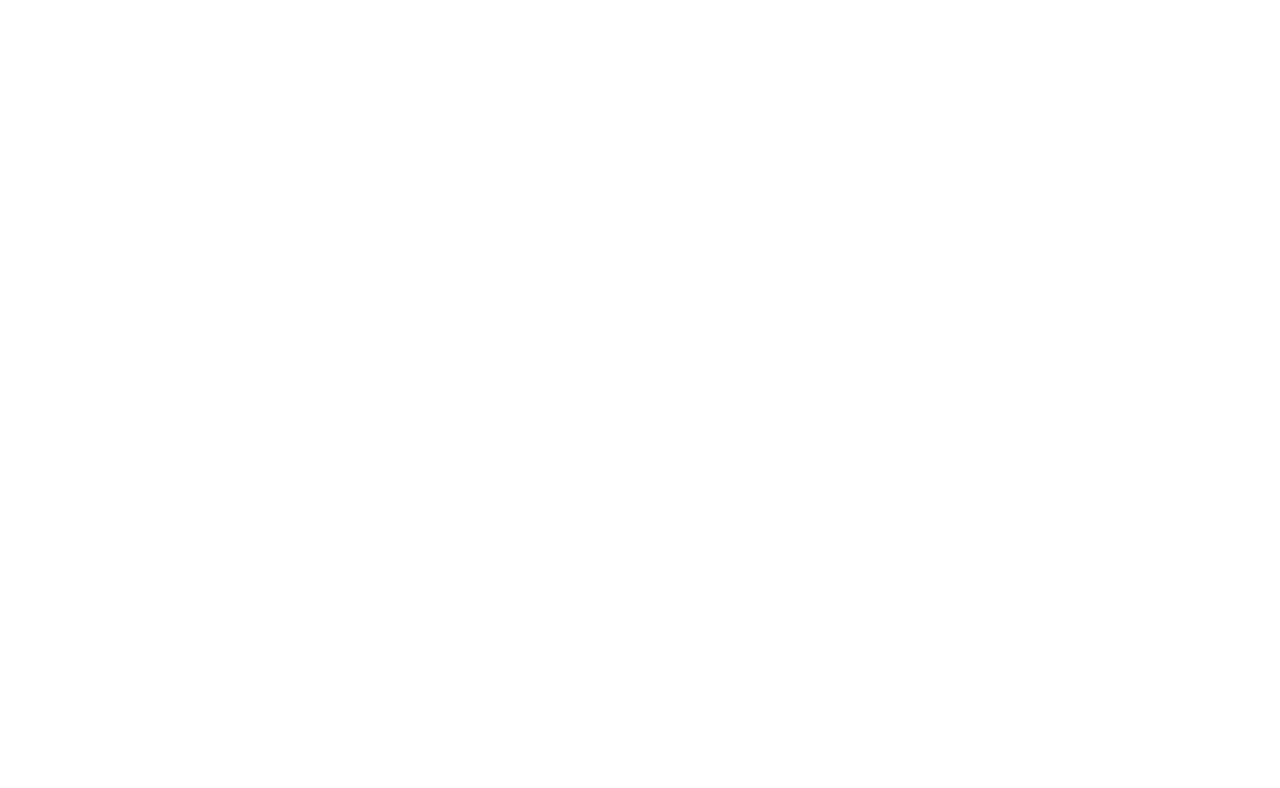
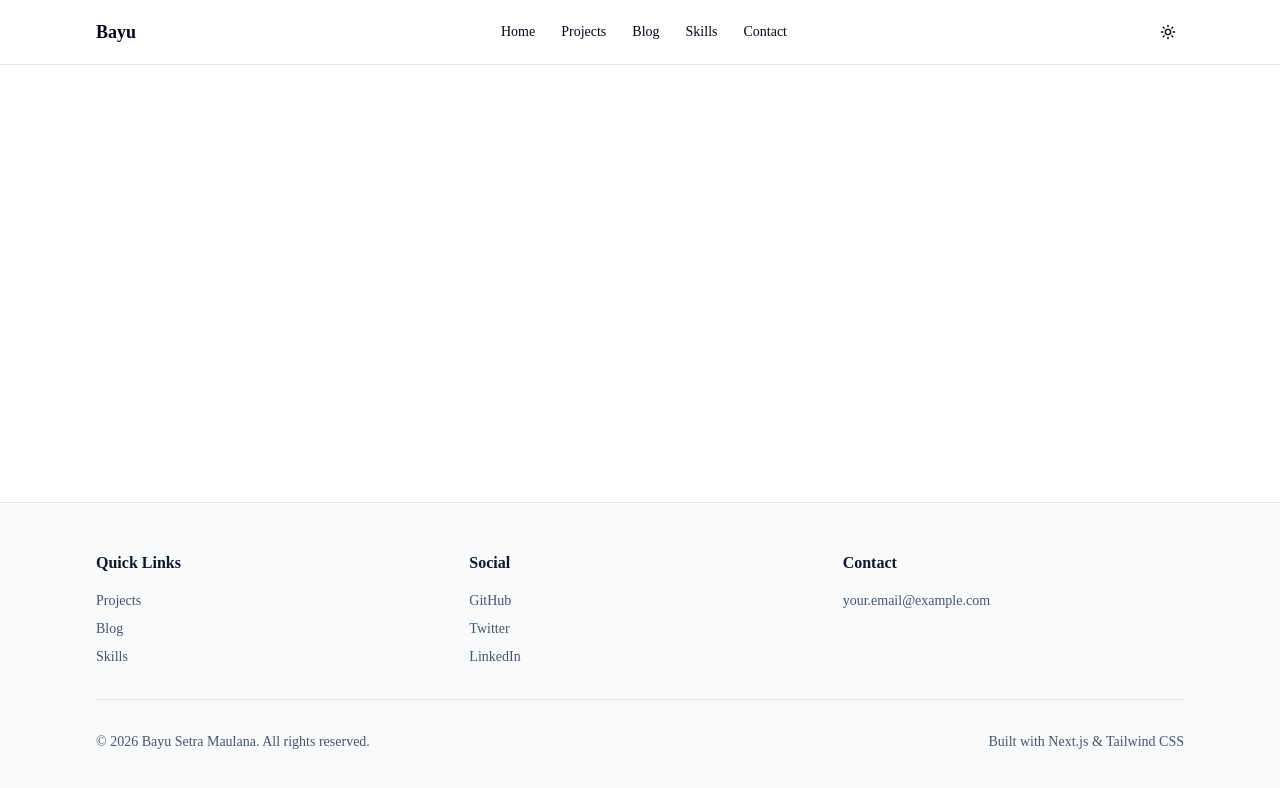
Before and after one commit to bayusm0506/my-portofolio, a Next.js app: page /projects in a window 1280 px wide. Shown: the top 788 px of the page. Built offline with nearby package versions, Linux system fonts and the light colour scheme.

Commit message:
feat: draft layout

```diff
--- a/app/layout.tsx
+++ b/app/layout.tsx
@@ -1,21 +1,25 @@
 import type { Metadata } from 'next';
+
 import { Geist, Geist_Mono } from 'next/font/google';
+
+import { Footer } from '@/components/layout/Footer';
+import { Header } from '@/components/layout/Header';
 import './globals.css';
+import { Providers } from './providers';
 
 const geistSans = Geist({
+  subsets: ['latin'],
   variable: '--font-geist-sans',
-  subsets: ['latin'],
 });
 
 const geistMono = Geist_Mono({
+  subsets: ['latin'],
   variable: '--font-geist-mono',
-  subsets: ['latin'],
 });
 
 export const metadata: Metadata = {
-  title: 'Bayu Setra Maulana',
-  description:
-    'An Full Stack Developer with a passion for creating innovative and efficient web applications. With expertise in both frontend and backend technologies, I strive to deliver seamless user experiences and robust solutions.',
+  description: 'Portfolio showcasing my projects and expertise',
+  title: 'Bayu Setra Maulana | Full Stack Developer',
 };
 
 export default function RootLayout({
@@ -24,8 +28,18 @@
   children: React.ReactNode;
 }>) {
   return (
-    <html lang="en" className={`${geistSans.variable} ${geistMono.variable} h-full antialiased`}>
-      <body className="min-h-full flex flex-col">{children}</body>
+    <html
+      className={`${geistSans.variable} ${geistMono.variable}`}
+      lang="en"
+      suppressHydrationWarning
+    >
+      <body className="flex min-h-screen flex-col bg-white text-slate-950 antialiased dark:bg-slate-950 dark:text-slate-50">
+        <Providers>
+          <Header />
+          <main className="flex-1">{children}</main>
+          <Footer />
+        </Providers>
+      </body>
     </html>
   );
 }
--- a/app/providers.tsx
+++ b/app/providers.tsx
@@ -1,3 +1,5 @@
+'use client';
+
 import { useEffect, useState } from 'react';
 
 export function Providers({ children }: { children: React.ReactNode }) {
--- /dev/null
+++ b/components/common/Container.tsx
@@ -0,0 +1,9 @@
+import { cn } from '@/lib/utils';
+
+type ContainerProps = React.HTMLAttributes<HTMLDivElement>;
+
+export function Container({ className, ...props }: ContainerProps) {
+  return (
+    <div className={cn('mx-auto w-full max-w-6xl px-4 sm:px-6 lg:px-8', className)} {...props} />
+  );
+}
--- /dev/null
+++ b/components/layout/Footer.tsx
@@ -0,0 +1,87 @@
+import { Container } from '@/components/common/Container';
+import { Separator } from '@/components/ui/separator';
+import Link from 'next/link';
+
+export function Footer() {
+  const currentYear = new Date().getFullYear();
+
+  return (
+    <footer className="border-t border-slate-200 bg-slate-50 dark:border-slate-800 dark:bg-slate-900">
+      <Container className="py-12">
+        <div className="mb-8 grid grid-cols-1 gap-8 md:grid-cols-3">
+          <div>
+            <h3 className="mb-4 font-semibold text-slate-900 dark:text-slate-100">Quick Links</h3>
+            <ul className="space-y-2 text-sm text-slate-600 dark:text-slate-400">
+              <li>
+                <Link
+                  className="transition-colors hover:text-slate-900 dark:hover:text-slate-100"
+                  href="/projects"
+                >
+                  Projects
+                </Link>
+              </li>
+              <li>
+                <Link
+                  className="transition-colors hover:text-slate-900 dark:hover:text-slate-100"
+                  href="/blog"
+                >
+                  Blog
+                </Link>
+              </li>
+              <li>
+                <Link
+                  className="transition-colors hover:text-slate-900 dark:hover:text-slate-100"
+                  href="/skills"
+                >
+                  Skills
+                </Link>
+              </li>
+            </ul>
+          </div>
+
+          <div>
+            <h3 className="mb-4 font-semibold text-slate-900 dark:text-slate-100">Social</h3>
+            <ul className="space-y-2 text-sm text-slate-600 dark:text-slate-400">
+              <li>
+                <a
+                  className="transition-colors hover:text-slate-900 dark:hover:text-slate-100"
+                  href="#"
+                >
+                  GitHub
+                </a>
+              </li>
+              <li>
+                <a
+                  className="transition-colors hover:text-slate-900 dark:hover:text-slate-100"
+                  href="#"
+                >
+                  Twitter
+                </a>
+              </li>
+              <li>
+                <a
+                  className="transition-colors hover:text-slate-900 dark:hover:text-slate-100"
+                  href="#"
+                >
+                  LinkedIn
+                </a>
+              </li>
+            </ul>
+          </div>
+
+          <div>
+            <h3 className="mb-4 font-semibold text-slate-900 dark:text-slate-100">Contact</h3>
+            <p className="text-sm text-slate-600 dark:text-slate-400">your.email@example.com</p>
+          </div>
+        </div>
+
+        <Separator />
+
+        <div className="flex flex-col items-center justify-between pt-8 text-sm text-slate-600 dark:text-slate-400 sm:flex-row">
+          <p>© {currentYear} Bayu Setra Maulana. All rights reserved.</p>
+          <p>Built with Next.js & Tailwind CSS</p>
+        </div>
+      </Container>
+    </footer>
+  );
+}
--- /dev/null
+++ b/components/layout/Header.tsx
@@ -0,0 +1,35 @@
+import Link from 'next/link';
+
+import { Container } from '@/components/common/Container';
+import { Button } from '@/components/ui/button';
+import { ThemeToggle } from './ThemeToggle';
+
+const navItems = [
+  { href: '/', label: 'Home' },
+  { href: '/projects', label: 'Projects' },
+  { href: '/blog', label: 'Blog' },
+  { href: '/skills', label: 'Skills' },
+  { href: '/contact', label: 'Contact' },
+];
+
+export function Header() {
+  return (
+    <header className="sticky top-0 z-40 border-b border-slate-200 bg-white/80 backdrop-blur-md dark:border-slate-800 dark:bg-slate-950/80">
+      <Container className="flex items-center justify-between py-4">
+        <Link className="text-lg font-bold" href="/">
+          Bayu
+        </Link>
+
+        <nav className="hidden items-center gap-1 md:flex">
+          {navItems.map((item) => (
+            <Button key={item.href} className="text-sm" variant="ghost">
+              <Link href={item.href}>{item.label}</Link>
+            </Button>
+          ))}
+        </nav>
+
+        <ThemeToggle />
+      </Container>
+    </header>
+  );
+}
--- /dev/null
+++ b/components/layout/ThemeToggle.tsx
@@ -0,0 +1,27 @@
+'use client';
+
+import { Moon, Sun } from 'lucide-react';
+
+import { Button } from '@/components/ui/button';
+
+export function ThemeToggle() {
+  const toggleTheme = () => {
+    const html = document.documentElement;
+    const isDark = html.classList.contains('dark');
+
+    if (isDark) {
+      html.classList.remove('dark');
+      localStorage.setItem('theme', 'light');
+    } else {
+      html.classList.add('dark');
+      localStorage.setItem('theme', 'dark');
+    }
+  };
+
+  return (
+    <Button variant="ghost" size="icon" aria-label="Toggle theme" onClick={toggleTheme}>
+      <Sun className="h-5 w-5 dark:hidden" />
+      <Moon className="hidden h-5 w-5 dark:block" />
+    </Button>
+  );
+}
```
